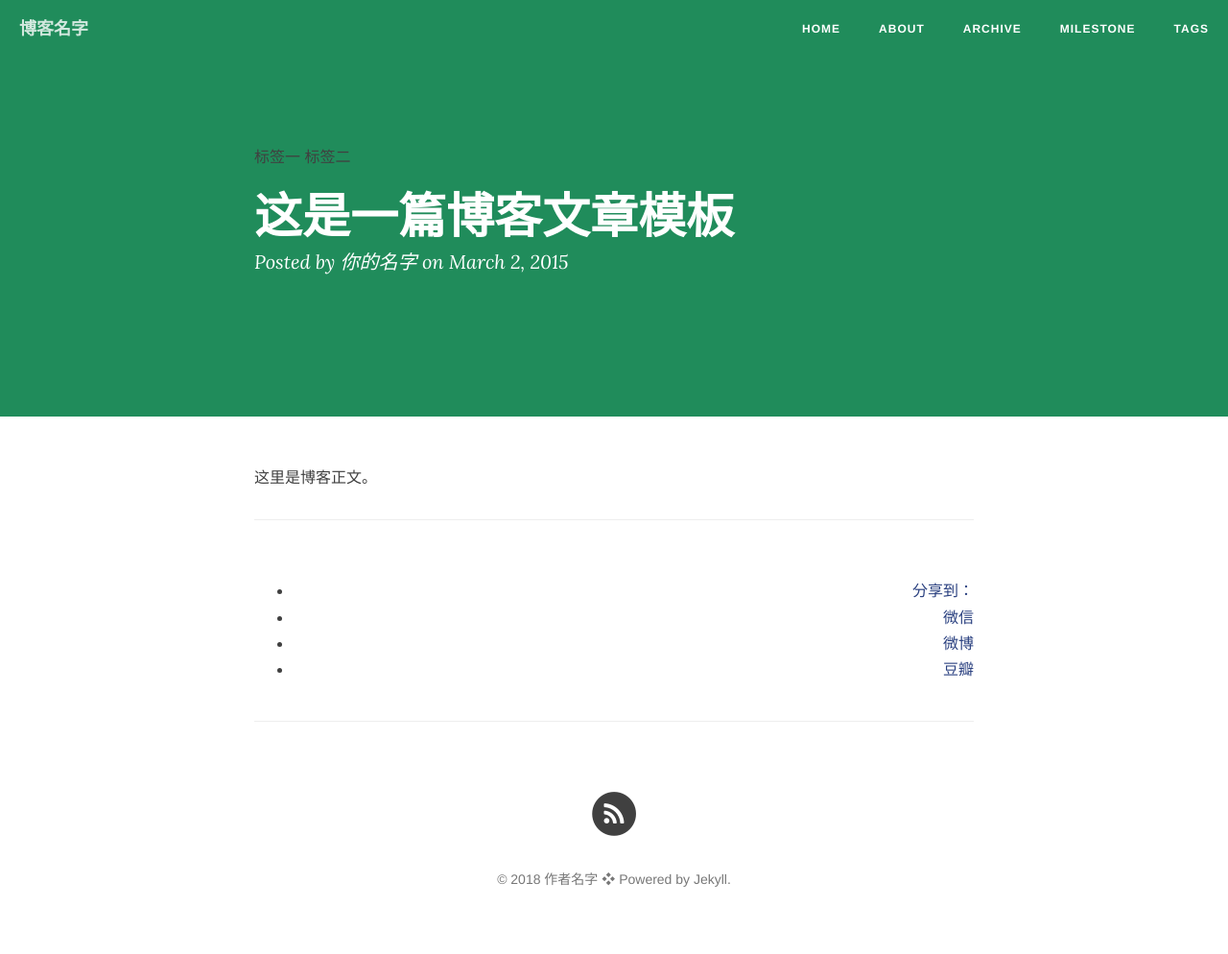
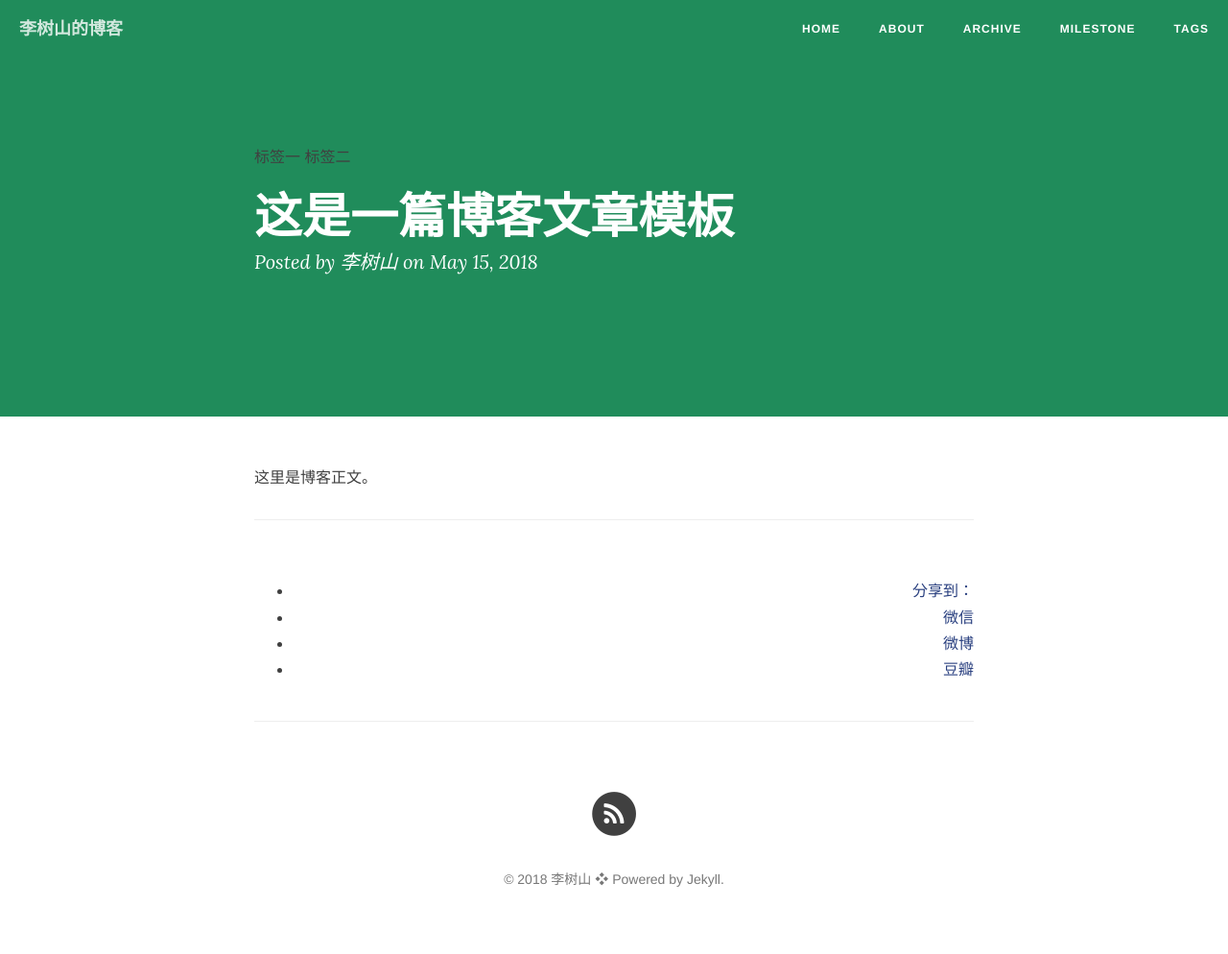
Before and after one commit to lishushan/lishushan.github.io, a Jekyll site: the page built from _posts/2015-03-02-how-to-write.md, in a window 1280 px wide. Shown: the whole page at 96% size. Built offline with Jekyll 4.4.1, drawn with Linux system fonts in a browser that asks for light colours; nearby versions of some CDN libraries; comment, search, counter and statistics services are not loaded.

Commit message:
已修改        _config.yml 已修改        _posts/2015-03-02-how-to-write.md

```diff
--- a/_config.yml
+++ b/_config.yml
@@ -1,16 +1,16 @@
 # Site settings
-title: 博客名字 # 你的博客名字，可以定义修订
+title: 李树山的博客 # 你的博客名字，可以定义修订
 header-img: "img/green.jpg"
 tagline: "cn"
-description: "这是我的博客"  # 一句话描述你的博客
+description: "关于Go、Java、Linux、云计算"  # 一句话描述你的博客
 baseurl: ""
-url: "http://cnfeat"  # 此处填写你的博客地址
+url: "https://lishushan.github.io"  # 此处填写你的博客地址
 
 # About/contact
 owner:
-  name: "作者名字" # 填写作者信息：名字
-  email: X@gmail.com # 填写作者信息：邮箱
-  bio: "你的博客描述" # 填写作者信息：博客描述
+  name: "李树山" # 填写作者信息：名字
+  email: null@qq.com # 填写作者信息：邮箱
+  bio: "关于Go、Java、Linux、云计算" # 你的博客描述，填写作者信息：博客描述
 
 # Data
 gavatar: img/favicon.png # 浏览器地址栏小图标，可自定义更改
@@ -43,7 +43,7 @@ defaults:
       type: "posts"
     values:
       layout: "post"
-      author: "你的名字" # 你的名字
+      author: "李树山" # 你的名字
       header-img: "img/green.jpg" # We don't want posts without a header image, that whould mean white on white
 
 # Comments
--- a/_posts/2015-03-02-how-to-write.md
+++ b/_posts/2015-03-02-how-to-write.md
@@ -1,7 +1,7 @@
 ---
 layout: post
 title: 这是一篇博客文章模板
-date: 2015-3-02
+date: 2018-5-15
 categories: blog
 tags: [标签一,标签二]
 description: 文章金句。
```
